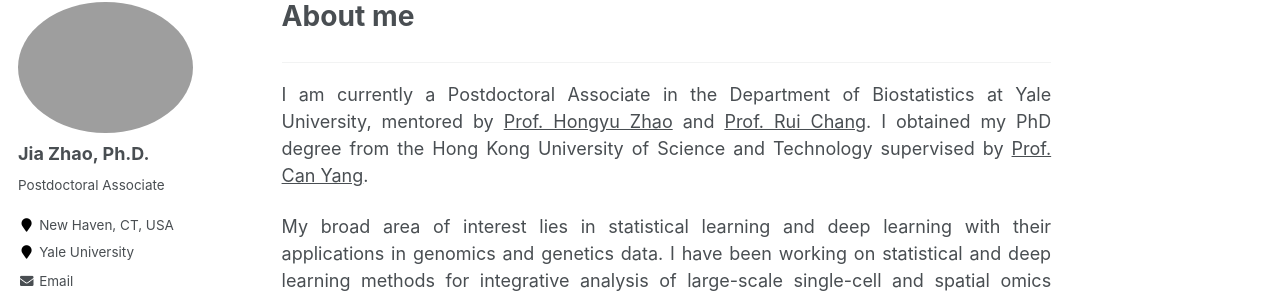
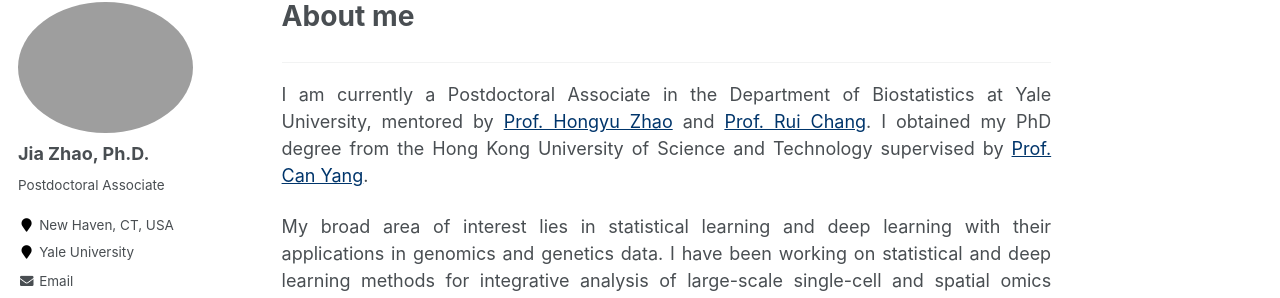
Before and after one commit to jiazhao97/jiazhao97.github.io, a Jekyll site: the page built from _pages/about.md, in a window 1280 px wide. Shown: the part 116-414 px from the top of the page. Built offline with Jekyll 4.4.1, drawn with Linux system fonts in a browser that asks for light colours; some web fonts are replaced.

Commit message:
Update about.md

```diff
--- a/_pages/about.md
+++ b/_pages/about.md
@@ -12,7 +12,7 @@ redirect_from:
 
 
 <p style="text-align: justify">
-I am currently a Postdoctoral Associate in the Department of Biostatistics at Yale University, mentored by <a href="https://zhaocenter.org/index.html" style="color:#494E52;">Prof. Hongyu Zhao</a> and <a href="https://medicine.yale.edu/profile/rui-chang/" style="color:#494E52;">Prof. Rui Chang</a>. I obtained my PhD degree from the Hong Kong University of Science and Technology supervised by <a href="https://sites.google.com/site/eeyangc/" style="color:#494E52;">Prof. Can Yang</a>.
+I am currently a Postdoctoral Associate in the Department of Biostatistics at Yale University, mentored by <a href="https://zhaocenter.org/index.html" style="color:#00356b;">Prof. Hongyu Zhao</a> and <a href="https://medicine.yale.edu/profile/rui-chang/" style="color:#00356b;">Prof. Rui Chang</a>. I obtained my PhD degree from the Hong Kong University of Science and Technology supervised by <a href="https://sites.google.com/site/eeyangc/" style="color:#00356b;">Prof. Can Yang</a>.
 </p>
 
 <p style="text-align: justify">
```
